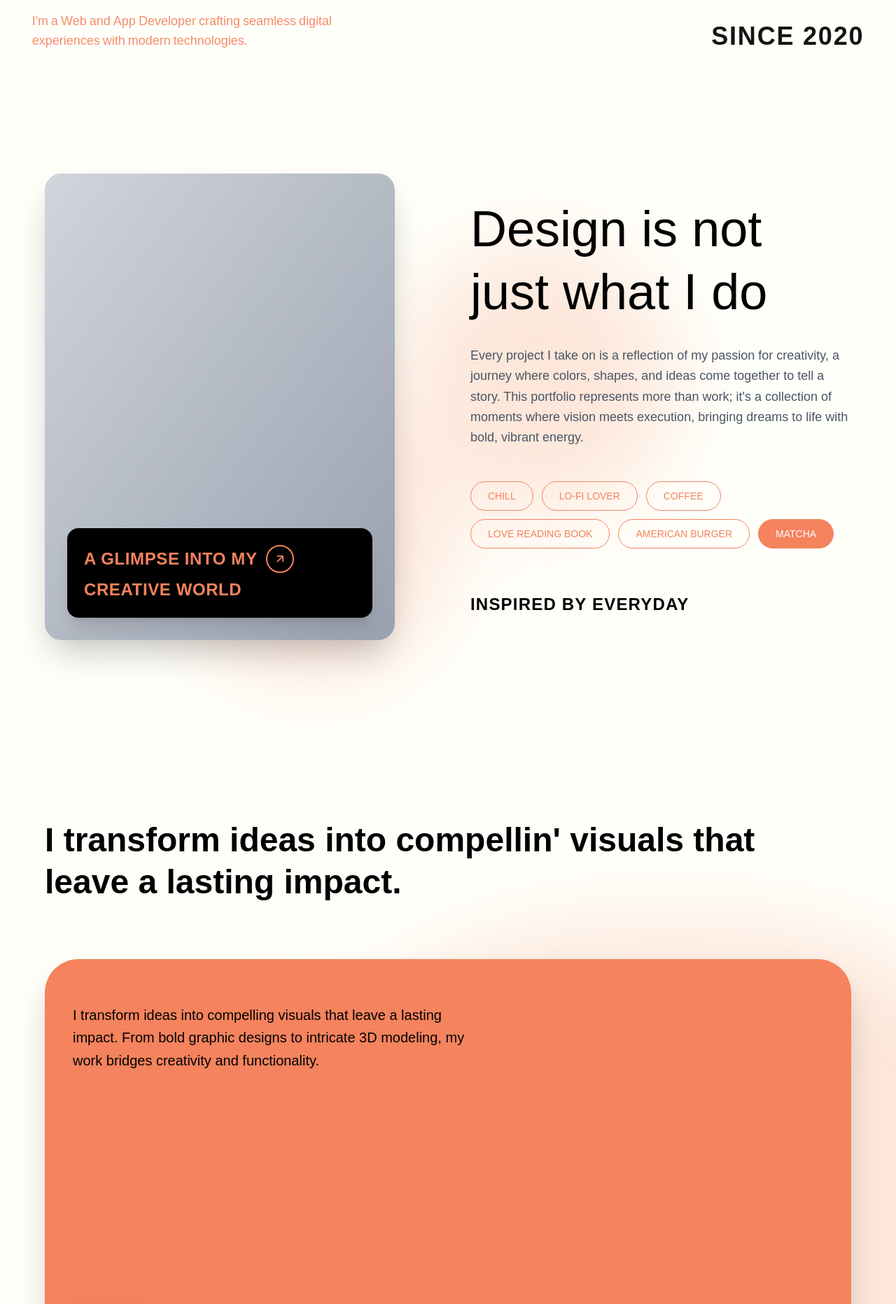
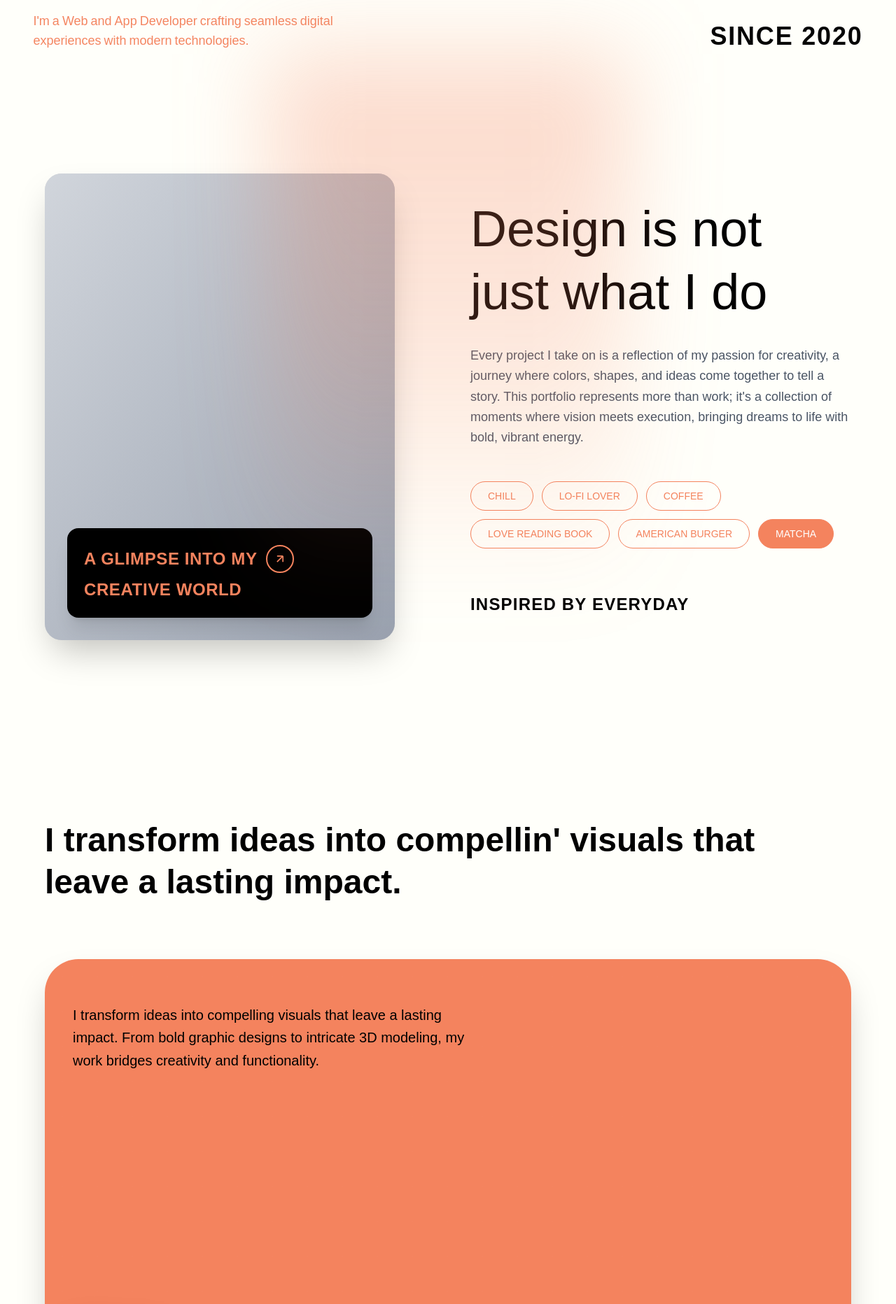
Before and after one commit to DHANIYEL/portfolio-v2, a Next.js app: page / in a window 1280 px wide. Shown: the part 680-2544 px from the top of the page at 70% size. Built offline with nearby package versions, Linux system fonts and the light colour scheme; a web font is replaced by a local one.

Commit message:
Updated : projects titled

```diff
--- a/app/index.css
+++ b/app/index.css
@@ -31,3 +31,49 @@
 .hover-button:hover {
   border-color: #f4835e;
 }
+.main-container {
+  position: relative;
+  min-height: 100vh;
+  width: 100%;
+  color: #000;
+  overflow: hidden;
+
+  /* base padding */
+  padding: 5rem 1rem; /* py-20 px-4 */
+}
+
+/* sm ≥ 640px */
+@media (min-width: 640px) {
+  .main-container {
+    padding-left: 1.5rem;  /* px-6 */
+    padding-right: 1.5rem;
+  }
+}
+
+/* md ≥ 768px */
+@media (min-width: 768px) {
+  .main-container {
+    padding-left: 2rem;    /* px-8 */
+    padding-right: 2rem;
+    padding-top: 6rem;    /* py-24 */
+    padding-bottom: 6rem;
+  }
+}
+
+/* lg ≥ 1024px */
+@media (min-width: 1024px) {
+  .main-container {
+    padding-left: 3rem;    /* px-12 */
+    padding-right: 3rem;
+    padding-top: 8rem;    /* py-32 */
+    padding-bottom: 8rem;
+  }
+}
+
+/* xl ≥ 1280px */
+@media (min-width: 1280px) {
+  .main-container {
+    padding-left: 4rem;    /* px-16 */
+    padding-right: 4rem;
+  }
+}
--- a/app/page.tsx
+++ b/app/page.tsx
@@ -7,16 +7,36 @@ import About from "./pages/About";
 import { gsap } from "gsap";
 import { ScrollTrigger } from "gsap/ScrollTrigger";
 import Skills from "./pages/Skills";
+import Projects from "./pages/projects";
 
 gsap.registerPlugin(ScrollTrigger);
 
 export default function Page() {
   return (
-    <div>
+    <div className="relative overflow-hidden">
       <NavBar />
       <Hero />
       <About />
-      <Skills />
+
+      {/* 🔥 Shared gradient wrapper for Skills + Projects */}
+      <div className="relative">
+        {/* Background gradient layer */}
+        <div className="absolute inset-0 pointer-events-none">
+          <div
+            className="
+              absolute -top-1/2 left-1/2 -translate-x-1/2
+              w-[40%] h-[40%]
+              bg-gradient-to-b
+              from-primary/30 via-primary/20 to-transparent
+              blur-3xl
+            "
+          />
+        </div>
+
+        {/* Content */}
+        <Skills />
+        <Projects />
+      </div>
     </div>
   );
 }
--- a/app/pages/About.tsx
+++ b/app/pages/About.tsx
@@ -64,10 +64,10 @@ const About = () => {
 
   return (
     <div className="relative min-h-screen w-full text-black px-4 sm:px-6 md:px-8 lg:px-12 xl:px-16 py-20 md:py-24 lg:py-32">
-      <div className="absolute inset-0 overflow-hidden pointer-events-none">
+      {/* <div className="absolute inset-0 overflow-hidden pointer-events-none">
         <div className="absolute top-1/4 right-1/4 w-96 h-96 bg-primary rounded-full mix-blend-multiply filter blur-3xl opacity-20"></div>
         <div className="absolute top-1/2 right-1/2 w-96 h-96 bg-primary rounded-full mix-blend-multiply filter blur-3xl opacity-20"></div>
-      </div>
+      </div> */}
       <div className="max-w-[1400px] mx-auto">
         <div className="grid grid-cols-1 lg:grid-cols-2 gap-8 lg:gap-12 xl:gap-16 items-center">
           {/* Left Side - Card with Image Placeholder */}
--- a/app/pages/Skills.tsx
+++ b/app/pages/Skills.tsx
@@ -93,11 +93,11 @@ const Skills = () => {
   }, []);
 
   return (
-    <section className="relative min-h-screen w-full text-black px-4 sm:px-6 md:px-8 lg:px-12 xl:px-16 py-20 md:py-24 lg:py-32 flex items-center justify-center overflow-hidden">
+    <section className="relative min-h-screen w-full text-black px-4 sm:px-6 md:px-8 lg:px-12 xl:px-16 py-20 md:py-24 lg:py-32 overflow-hidden">
       {/* Background gradient effects */}
-      <div className="absolute inset-0 overflow-hidden pointer-events-none">
+      {/* <div className="absolute inset-0 overflow-hidden pointer-events-none">
         <div className="absolute top-1/4 left-1/4 w-full h-full bg-primary rounded-full mix-blend-multiply filter blur-3xl opacity-20"></div>
-      </div>
+      </div> */}
 
       <div className="relative z-10 max-w-7xl w-full mx-auto">
         {/* Main heading */}
--- /dev/null
+++ b/app/pages/projects.tsx
@@ -0,0 +1,22 @@
+import React from "react";
+
+const projects = () => {
+  return (
+    <section className="main-container">
+      <div className="absolute inset-0 overflow-hidden pointer-events-none">
+        <div className="absolute top-1/4 right-1/4 w-full h-full bg-primary rounded-full mix-blend-multiply filter blur-3xl opacity-20"></div>
+      </div>
+
+      <div className="relative z-10 max-w-7xl w-full mx-auto">
+        {/* Main heading */}
+        <div className="mb-16 md:mb-20 flex justify-end">
+          <h2 className="text-4xl sm:text-5xl md:text-6xl lg:text-5xl max-w-2xl text-right font-bold leading-tight">
+            My most impactful and innovative works
+          </h2>
+        </div>
+      </div>
+    </section>
+  );
+};
+
+export default projects;
```
